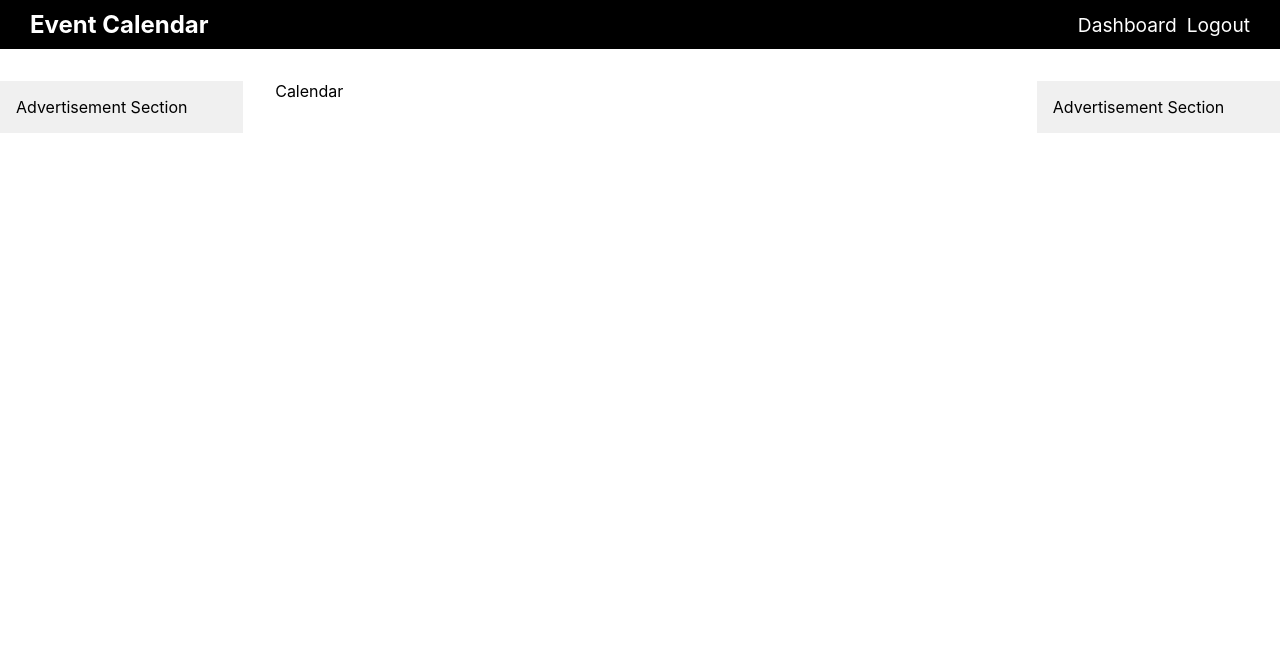
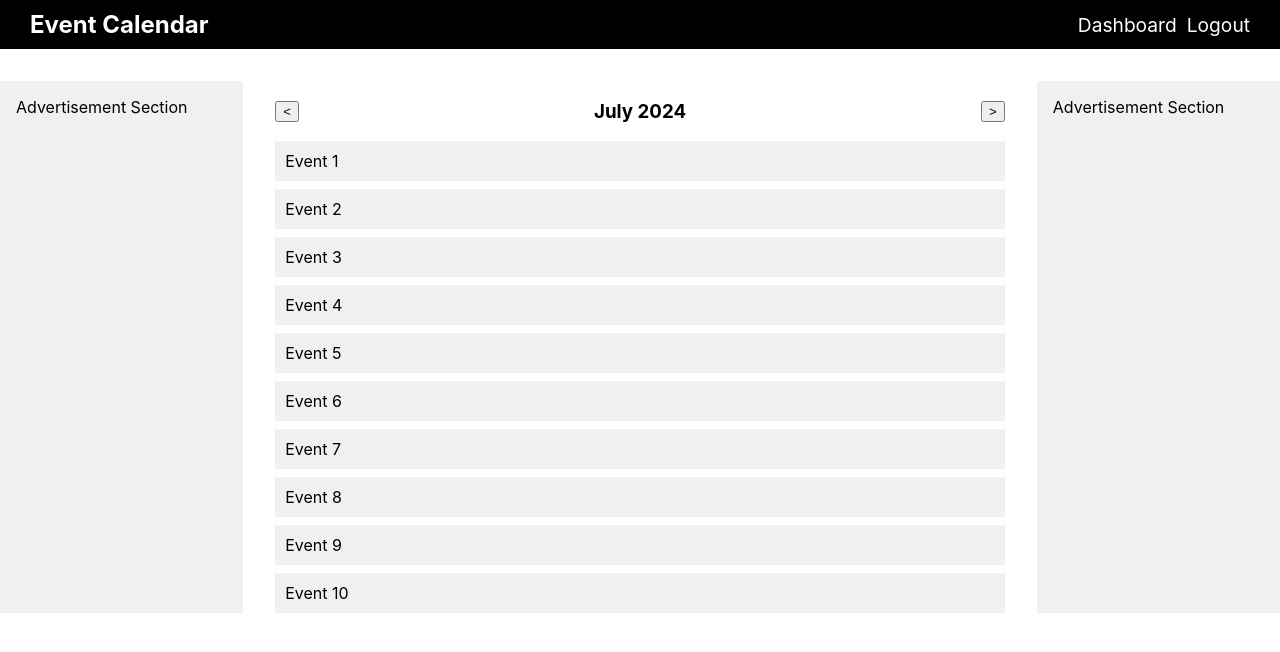
Before and after one commit to MSolarMP/event_calendar_fe, a React (Create React App) app: page /calendar in a window 1280 px wide. Shown: the top 652 px of the page. Built offline with nearby package versions, Linux system fonts and the light colour scheme.

Commit message:
-basic calendar

```diff
--- a/src/pages/Calendar/calendar.tsx
+++ b/src/pages/Calendar/calendar.tsx
@@ -1,11 +1,76 @@
-import React from 'react';
-import { useNavigate } from 'react-router-dom';
+import React, { useState } from 'react';
+
+// Dummy data for events
+const dummyEvents = [
+    { id: 1, name: 'Event 1', date: '2024-06-15', description: 'Description for Event 1', type: 'Type A', location: 'Location A', organizer: 'Organizer A' },
+    { id: 2, name: 'Event 2', date: '2024-06-20', description: 'Description for Event 2', type: 'Type B', location: 'Location B', organizer: 'Organizer B' },
+    { id: 3, name: 'Event 3', date: '2024-06-25', description: 'Description for Event 3', type: 'Type A', location: 'Location A', organizer: 'Organizer A' },
+    { id: 4, name: 'Event 4', date: '2024-06-30', description: 'Description for Event 4', type: 'Type B', location: 'Location B', organizer: 'Organizer B' },
+    { id: 5, name: 'Event 5', date: '2024-07-05', description: 'Description for Event 5', type: 'Type A', location: 'Location A', organizer: 'Organizer A' },
+    { id: 6, name: 'Event 6', date: '2024-07-10', description: 'Description for Event 6', type: 'Type B', location: 'Location B', organizer: 'Organizer B' },
+    { id: 7, name: 'Event 7', date: '2024-07-15', description: 'Description for Event 7', type: 'Type A', location: 'Location A', organizer: 'Organizer A' },
+    { id: 8, name: 'Event 8', date: '2024-07-20', description: 'Description for Event 8', type: 'Type B', location: 'Location B', organizer: 'Organizer B' },
+    { id: 9, name: 'Event 9', date: '2024-07-25', description: 'Description for Event 9', type: 'Type A', location: 'Location A', organizer: 'Organizer A' },
+    { id: 10, name: 'Event 10', date: '2024-07-30', description: 'Description for Event 10', type: 'Type B', location: 'Location B', organizer: 'Organizer B' },
+];
 
 const Calendar: React.FC = () => {
-    const navigate = useNavigate();
+    const [currentDate, setCurrentDate] = useState(new Date());
+    const [filteredEvents, setFilteredEvents] = useState(dummyEvents);
+
+    const monthNames = [
+        'January', 'February', 'March', 'April', 'May', 'June',
+        'July', 'August', 'September', 'October', 'November', 'December'
+    ];
+
+    const getMonthName = (date: Date) => {
+        return monthNames[date.getMonth()];
+    };
+
+    const goToPreviousMonth = () => {
+        const previousMonth = new Date(currentDate.getFullYear(), currentDate.getMonth() - 1, 1);
+        setCurrentDate(previousMonth);
+        filterEvents(previousMonth);
+    };
+
+    const goToNextMonth = () => {
+        const nextMonth = new Date(currentDate.getFullYear(), currentDate.getMonth() + 1, 1);
+        setCurrentDate(nextMonth);
+        filterEvents(nextMonth);
+    };
+
+    const filterEvents = (targetDate: Date) => {
+        const filtered = dummyEvents.filter(event => {
+            const eventDate = new Date(event.date);
+            return eventDate.getMonth() === targetDate.getMonth() && eventDate.getFullYear() === targetDate.getFullYear();
+        });
+        setFilteredEvents(filtered);
+    };
+
+    const handleEventClick = (event: any) => {
+        console.log('Clicked event:', event);
+        // Add logic to open event details or perform other actions
+    };
 
     return (
-        <div>Calendar</div>
+        <div>
+            {/* Month and navigation */}
+            <div style={{ display: 'flex', alignItems: 'center', justifyContent: 'space-between' }}>
+                <button onClick={goToPreviousMonth}>&lt;</button>
+                <h3>{getMonthName(currentDate)} {currentDate.getFullYear()}</h3>
+                <button onClick={goToNextMonth}>&gt;</button>
+            </div>
+
+            {/* Calendar view */}
+            <div style={{ display: 'flex', flexDirection: 'column', gap: '8px' }}>
+                {/* Loop through filtered events */}
+                {filteredEvents.map(event => (
+                    <div key={event.id} style={{ backgroundColor: '#f0f0f0', padding: '10px', cursor: 'pointer' }} onClick={() => handleEventClick(event)}>
+                        {event.name}
+                    </div>
+                ))}
+            </div>
+        </div>
     );
 };
 
```
